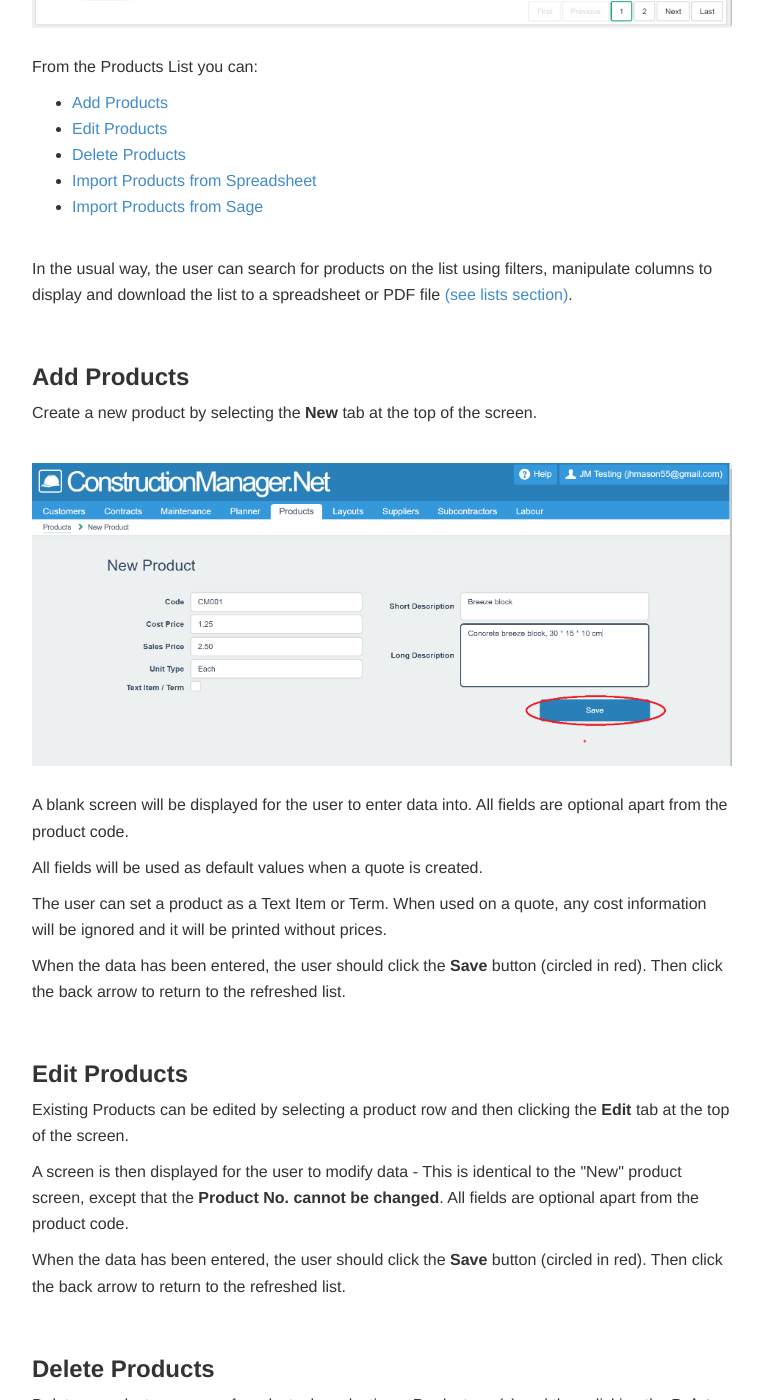
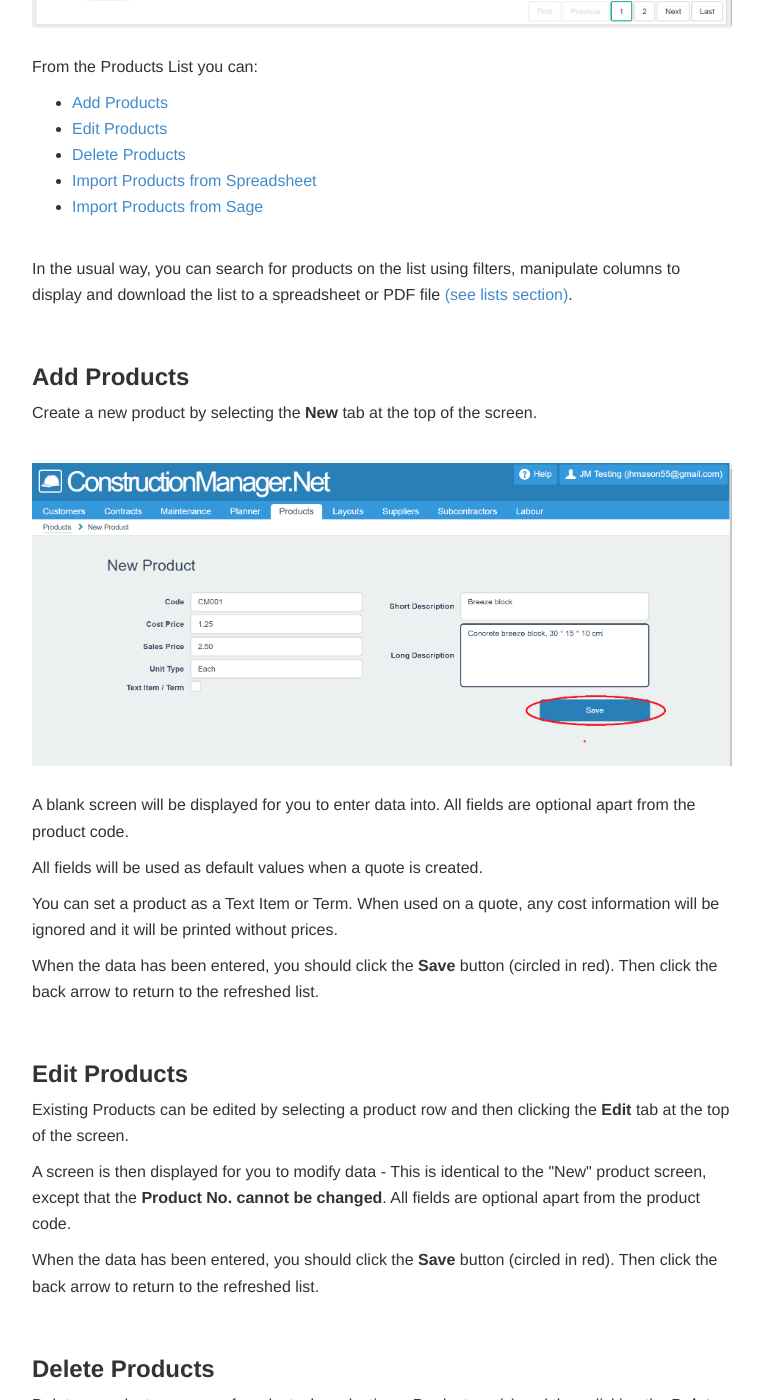
Before and after one commit to JNCSolutions/ConstructionManagerDocs, a Jekyll site: the page built from products.html, in a window 1280 px wide and 1400 px high, scrolled down 608 px. Shown: the whole window, without its empty margins (258-1021 px from the left). Built offline with Jekyll 4.4.1, drawn with Linux system fonts in a browser that asks for light colours; some of the changed text lies outside the part shown.

Commit message:
Update products.html

```diff
--- a/products.html
+++ b/products.html
@@ -22,7 +22,7 @@ title: Products
        <li><a href="#import-products-from-sage">Import Products from Sage</a></li>
       </ul>
       <br>
-      <p>In the usual way, the user can search for products on the list using filters,
+      <p>In the usual way, you can search for products on the list using filters,
         manipulate columns to display and download the list to a spreadsheet or PDF file
         <a href="Manipulating Lists.html">(see lists section)</a>.</p>
       <br>
@@ -32,22 +32,22 @@ title: Products
       <br>
       <img src="img/Products_New.PNG" style="width: 100%;">
       <br> <br>
-      <p>A blank screen will be displayed for the user to enter data into.
+      <p>A blank screen will be displayed for you to enter data into.
          All fields are optional apart from the product code.</p>
       <p>All fields will be used as default values when a quote is created.</p>
-      <p>The user can set a product as a Text Item or Term.
+      <p>You can set a product as a Text Item or Term.
        When used on a quote, any cost information will be ignored and it will be printed without prices.</p>
-      <p>When the data has been entered, the user should click the <b>Save</b> button (circled in red).
+      <p>When the data has been entered, you should click the <b>Save</b> button (circled in red).
          Then click the back arrow to return to the refreshed list.</p>
        <br>
 
 
     <h3 id="edit-products"><b>Edit Products</b></h3>
       <p>Existing Products can be edited by selecting a product row and then clicking the <b>Edit</b> tab at the top of the screen.</p>
-      <p>A screen is then displayed for the user to modify data -
+      <p>A screen is then displayed for you to modify data -
          This is identical to the "New" product screen, except that the <b>Product No. cannot be changed</b>.
          All fields are optional apart from the product code.</p>
-      <p>When the data has been entered, the user should click the <b>Save</b> button (circled in red).
+      <p>When the data has been entered, you should click the <b>Save</b> button (circled in red).
          Then click the back arrow to return to the refreshed list.</p>
         <br>
 
@@ -69,13 +69,13 @@ title: Products
       <img src="img/Products_Import 01.PNG" style="width: 100%;">
       <br> <br>
 
-      <p>The user can now:</p>
+      <p>You can now:</p>
       <ul>
        <li>Manually enter product data into the blank rows and click the <b>Save</b> button, <b>OR</b></li>
        <li>Click the <b>Import</b> button, which will populate the blank rows from a spreadsheet.</li>
       </ul>
 
-      <p>Clicking the <b>Import</b> button will display a screen where the user can select a spreadsheet to import from.
+      <p>Clicking the <b>Import</b> button will display a screen where you can select a spreadsheet to import from.
          Only Excel files with an extension of .xls or .xlsx can be used.</p>
       <br>
       <img src="img/Products_Import 02.PNG" style="width: 50%;">
@@ -85,16 +85,16 @@ title: Products
       <br> <br>
       <img src="img/Products_Import 03.PNG" style="width: 50%;">
       <br> <br>
-     <p>The user is then asked for the following details:</p>
+     <p>You can then asked for the following details:</p>
      <ul>
-      <li><b>Which rows would the user like to upload?</b>
+      <li><b>Which rows would you like to upload?</b>
        By default, the start and stop values contain the entire spreadsheet.
-       Unless the user just wants to import a subset of the sheet, leave these values alone.</li>
+       Unless you just want to import a subset of the sheet, leave these values alone.</li>
       <li><b>Skip first row?</b>
        If the first row of the spreadsheet contains a text header describing the columns,
         select this to avoid treating the column names as data.</li>
       <li><b>Column assignments.</b>
-       Here the user can assign columns from the imported sheet to the expected input fields,
+       Here you can assign columns from the imported sheet to the expected input fields,
        <b>OR</b> click the <b>Template</b> button to assign columns via a template or use a template to assign columns (see below).</li>
      </ul>
 
@@ -110,7 +110,7 @@ title: Products
      <br>
       <img src="img/Products_Import 05.PNG" style="width: 50%;">
       <br> <br
-     <p>This allows the user to create, delete or use a selected template for column assignments.</p>
+     <p>This allows you to create, delete or use a selected template for column assignments.</p>
      <br>
 
       <h3 id="import-products-from-sage"><b>Import Products from Sage</b></h3>
```
